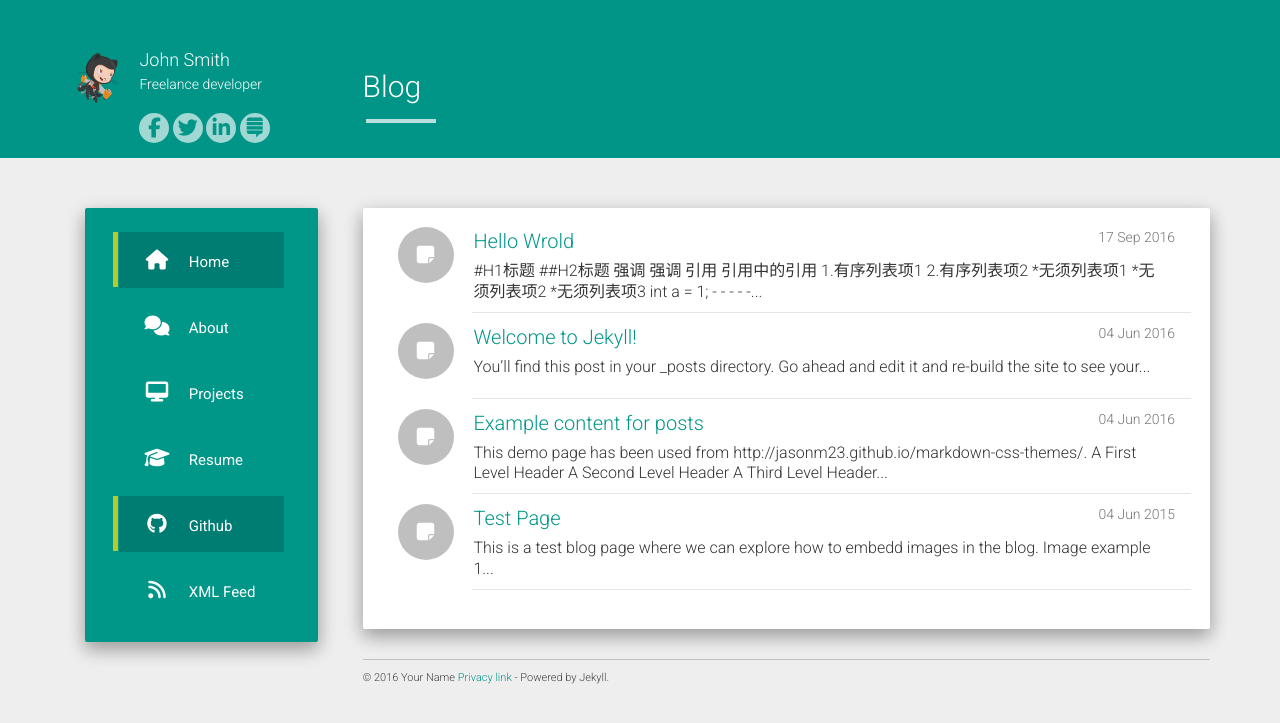
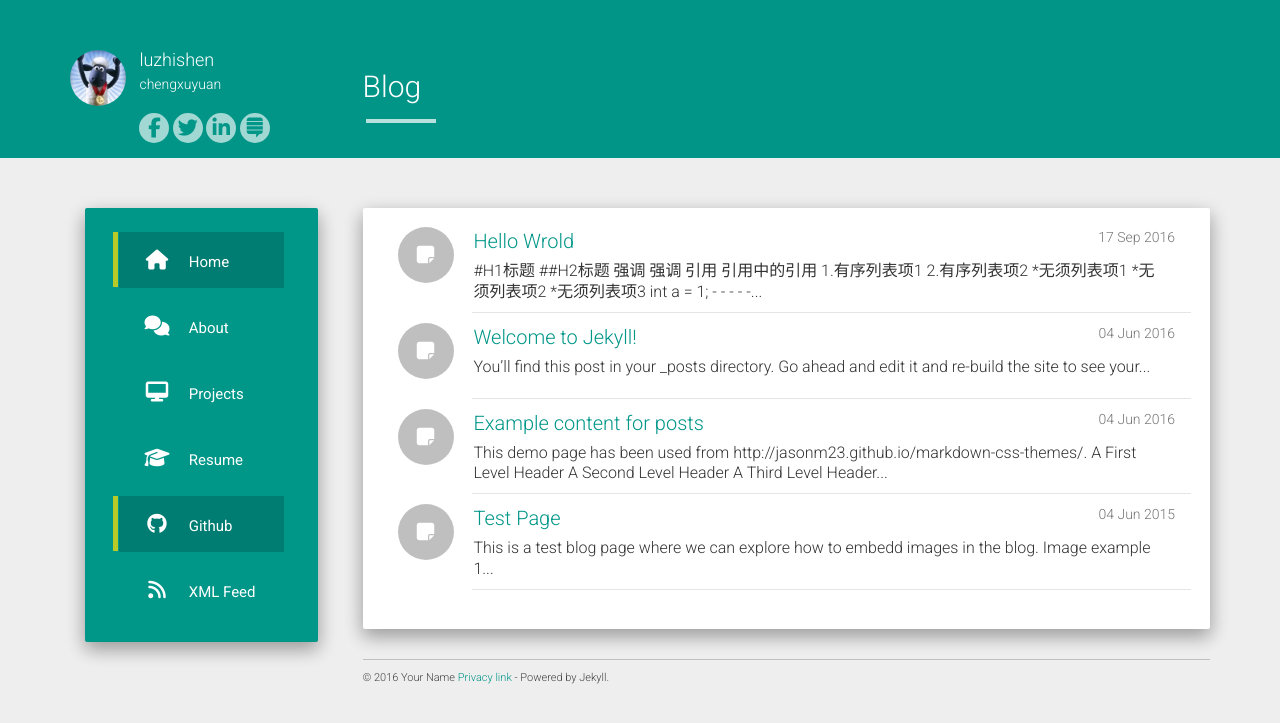
Before and after one commit to wittyLuzhishen/wittyLuzhishen.github.io, a Jekyll site: the page built from index.html, in a window 1280 px wide. Shown: the top 723 px of the page. Built offline with Jekyll 4.4.1, drawn with Linux system fonts in a browser that asks for light colours; nearby versions of some CDN libraries; the list of posts is cut into pages by our own code.

Commit message:
更新常量

```diff
--- a/_config.yml
+++ b/_config.yml
@@ -1,19 +1,15 @@
-title: John Smith
+title: luzhishen
 description: My Personal Blog
-author: John Smith
-logo: /hcz-jekyll-blog/static/img/avatar.png
-github: https://github.com/ashutosh2k12
-about: Freelance developer
+author: luzhishen
+logo: /wittyLuzhishen.github.io/static/img/avatar.png
+github: https://github.com/wittyLuzhishen
+about: chengxuyuan
 
-baseurl: "http://aboutashu.com/hcz-jekyll-blog"
-url: "http://aboutashu.com/hcz-jekyll-blog"
+baseurl: "https://wittyluzhishen.github.io/"
+url: "https://wittyluzhishen.github.io/"
 
-disqus_shortname: aboutashu
+disqus_shortname: luzhishen
 google_analytics: UA-72862926-1
-
-share:
-  twitter_username: \#
-  fb_appid: 000000000000
 
 
 enableTags: true
```
Also changed, not shown: static/img/avatar.png.
